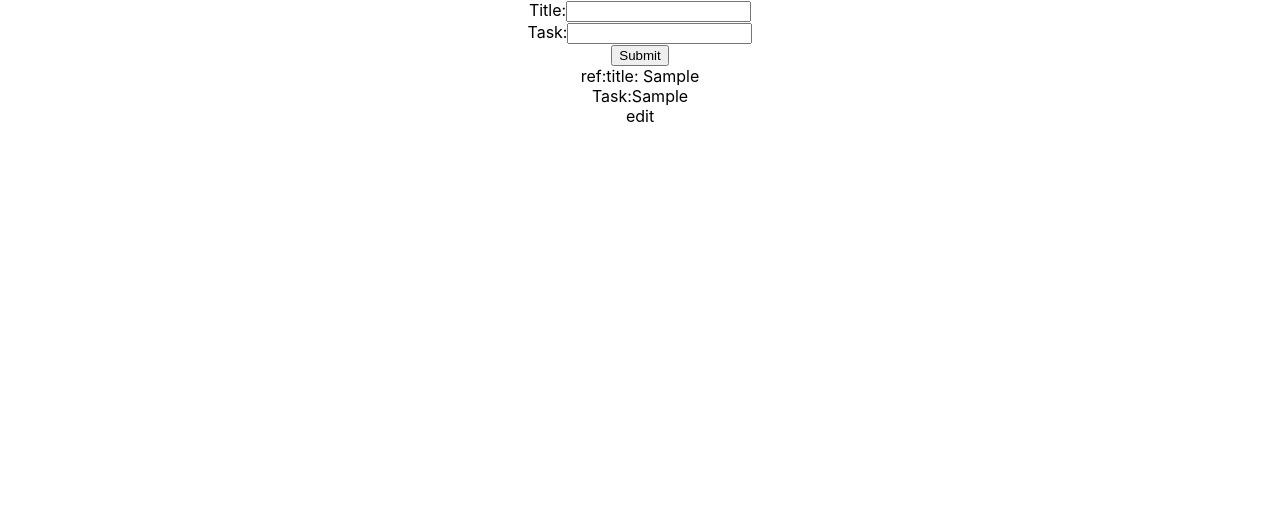
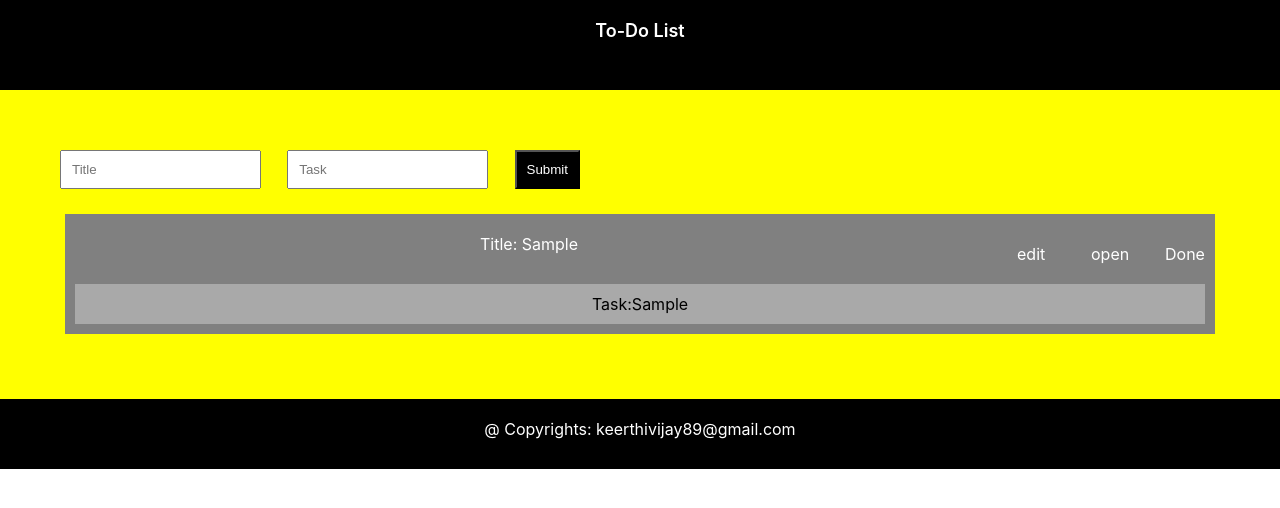
Before and after one commit to keerthivijay/ToDoListApp, a React (Create React App) app: page / in a window 1280 px wide. Both pictures are taken after typing "Sample", "Sample" into the empty fields and a click on the input "Submit". Shown: the top 508 px of the page. Built offline with nearby package versions, Linux system fonts and the light colour scheme.

Commit message:
Added design changes for the app

```diff
--- a/src/App.css
+++ b/src/App.css
@@ -36,3 +36,90 @@
     transform: rotate(360deg);
   }
 }
+
+header{
+  background-color: black;
+  min-height: 50px;
+  color: white;
+  text-align: center;
+  font-weight: 600;
+  padding: 20px;
+  font-size: large;
+}
+
+main{
+  background-color: yellow;
+  min-height: auto;
+  padding: 50px;
+  text-align: center;
+}
+
+input[type=submit] {
+  background-color: black;
+  color: white;
+  padding: 10px;
+}
+
+input[type=text] {
+  padding: 10px;
+}
+
+label {
+  font-family: sans-serif;
+  padding: 10px;
+}
+
+.form-element {
+  padding: 10px;
+}
+
+
+.list-item {
+  background-color: grey;
+  color: white;
+  margin: 15px;
+  min-height: 40px;
+  padding: 10px;
+}
+
+.list-item:hover {
+  background-color: #dad7d7;
+  color: black;
+}
+.list-edit-button {
+  width: 20px;
+  padding: 10px;
+  cursor: pointer;
+}
+
+.task-item-title{
+  width: 80%;
+}
+
+.list-main {
+  width: 100%;
+  padding: 10px;
+  display: flex;
+  flex-wrap: wrap;
+  box-sizing: border-box;
+  justify-content: space-between;
+}
+.list-item-task {
+  background-color: darkgrey;
+  color: black;
+  padding: 10px;
+}
+
+.to-do-form {
+  display: flex;
+  flex-wrap: wrap;
+  justify-content: space-between;
+  width: 540px;
+}
+
+footer{
+  background-color: black;
+  color: white;
+  min-height: 30px;
+  padding: 20px;
+}
--- /dev/null
+++ b/src/Layout.js
@@ -0,0 +1,19 @@
+const Layout = props => {
+
+    return(
+        <div>
+            <header>
+                To-Do List
+            </header>
+            <main>
+                {props.children}
+            </main>
+            <footer>
+                @ Copyrights: keerthivijay89@gmail.com
+            </footer>
+        </div>
+
+    );
+}
+
+export default Layout;
--- a/src/Todocreate.js
+++ b/src/Todocreate.js
@@ -1,5 +1,6 @@
 import { Component } from "react";
 import Todoitems from './Todoitmes';
+import Layout from './Layout';
 
 class Todocreate extends Component {
 
@@ -85,25 +86,23 @@ class Todocreate extends Component {
         })
 
         return(
-            <div>
-                <form onSubmit={this.submitHandler} method="POST">
-                <div>
-                    <label>Title:</label>
-                    <input type="text" name="title" value={this.state.title} onChange={this.handleFormChange} />
+            <Layout>
+                <form onSubmit={this.submitHandler} method="POST" className="to-do-form">
+                    <div className="form-element">
+                        <input type="text" name="title" value={this.state.title} onChange={this.handleFormChange} placeholder="Title" />
                     </div>
-                <div>
-                    <label>Task:</label>
-                    <input type="text" name="task" value={this.state.task} onChange={this.handleFormChange} />
+                    <div className="form-element">
+                        <input type="text" name="task" value={this.state.task} onChange={this.handleFormChange} placeholder="Task" />
                     </div>
-                <div>
+                    <div className="form-element">
                         <input type="submit" name="submit" value="Submit" />
                     </div>
 
                 </form>
-
+                <div className="list-items">
                     {todoList}
                 </div>
-
+            </Layout>
         );
     }
 }
--- a/src/Todoitmes.js
+++ b/src/Todoitmes.js
@@ -10,17 +10,24 @@ class Todoitems extends Component {
         console.log(this.props);
 
         return(
-            <div>
-                <div>
-                    ref:{this.props.ref}
-                    title: {this.props.title}
+            <div className="list-item">
+                <div className="list-main">
+                    <div className="task-item-title">
+                        Title: {this.props.title}
+                    </div>
+                    <div className="list-edit-button" onClick={this.props.editToDo}>
+                        edit
+                    </div>
+                    <div className="list-edit-button">
+                        open
+                    </div>
+                    <div className="list-edit-button">
+                        Done
+                    </div>
                 </div>
-                <div>
+                <div className="list-item-task">
                     Task:{this.props.task}
                 </div>
-                <span onClick={this.props.editToDo}>
-                    edit
-                </span>
             </div>
         );
     }
```
Lines whose indentation alone changed are shown as unchanged.
